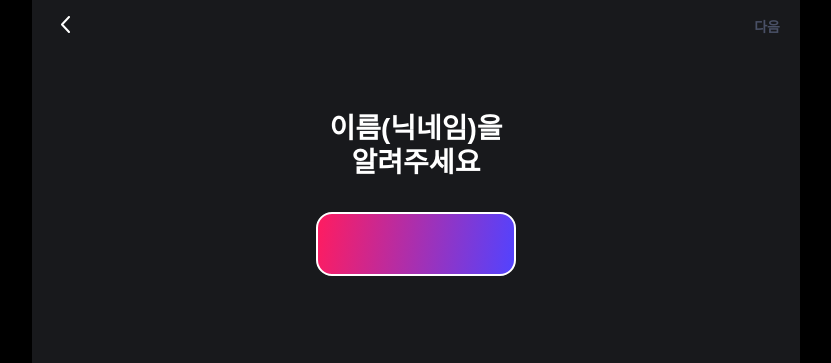
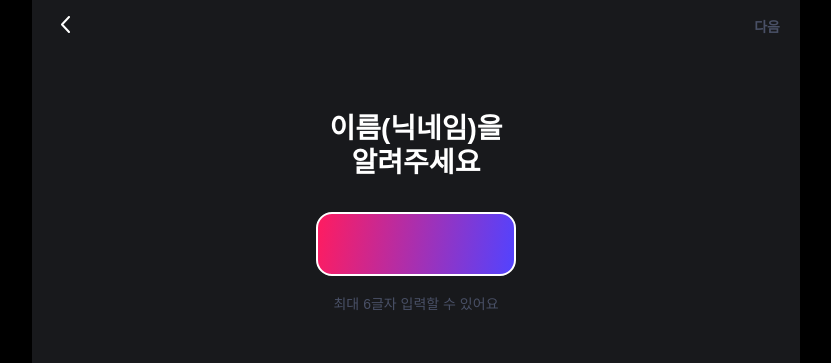
Before and after one commit to mash-up-kr/MSG, a Next.js app: page /registration/name in a window 1280 px wide. Shown: the top 363 px of the page, without its empty margins (224-1055 px from the left). Built offline with nearby package versions, Linux system fonts and the light colour scheme; a web font is replaced by a local one.

Commit message:
Refactor: Registration 페이지의 name에 대한 최소 길이를 변경한다

```diff
--- a/src/components/registration/NameForm/NameForm.component.tsx
+++ b/src/components/registration/NameForm/NameForm.component.tsx
@@ -60,6 +60,7 @@ const NameForm = forwardRef<HTMLFormElement, NameFormProps>(({ onChangeForm }, r
   };
 
   return (
+    <Styled.Container>
       <Styled.Form onSubmit={handleSubmitForm} onChange={handleChangeForm} ref={ref}>
         <Styled.Label htmlFor="name">이름(닉네임)을{'\n'}알려주세요</Styled.Label>
         <Styled.Input
@@ -69,12 +70,14 @@ const NameForm = forwardRef<HTMLFormElement, NameFormProps>(({ onChangeForm }, r
           placeholder="김매숑"
           autoFocus
           required
-        minLength={2}
+          minLength={1}
           maxLength={6}
           defaultValue={router.query.name}
           onChange={handleChangeInput}
         />
       </Styled.Form>
+      <Styled.Note>최대 6글자 입력할 수 있어요</Styled.Note>
+    </Styled.Container>
   );
 });
 
```
Lines whose indentation alone changed are shown as unchanged.
